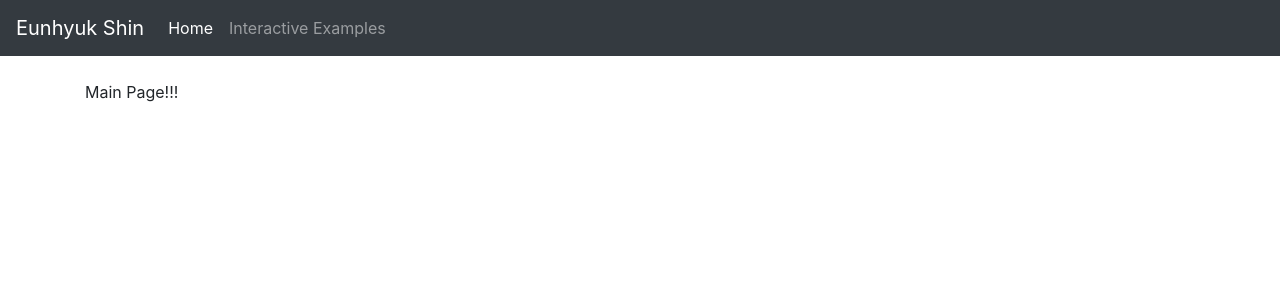
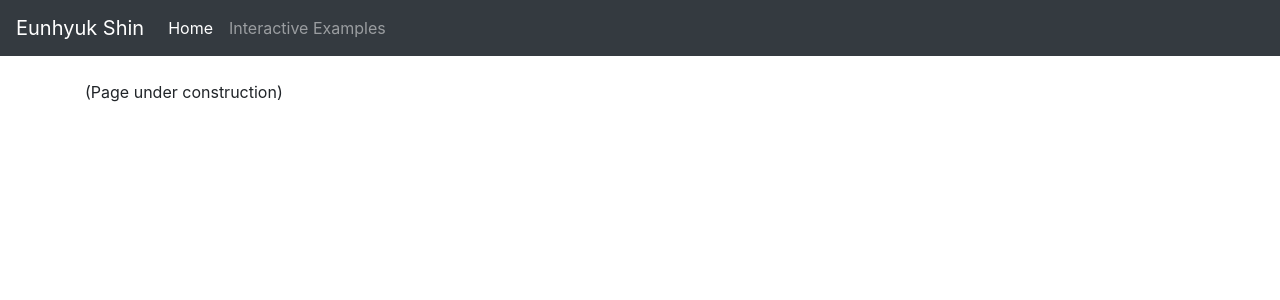
Before and after one commit to silvershine157/silvershine157.github.io, a Jekyll site: the page built from index.html, in a window 1280 px wide. Shown: the top 300 px of the page. Built offline with Jekyll 4.4.1, drawn with Linux system fonts in a browser that asks for light colours.

Commit message:
update placeholder message

```diff
--- a/index.html
+++ b/index.html
@@ -2,4 +2,4 @@
 layout: home
 title: Eunhyuk Shin's Blog
 ---
-Main Page!!!
+(Page under construction)
--- a/interactive_examples.html
+++ b/interactive_examples.html
@@ -2,4 +2,4 @@
 layout: ie
 title: Interactive Examples
 ---
-This is interactive examples' main page!
+(Page under construction)
```
